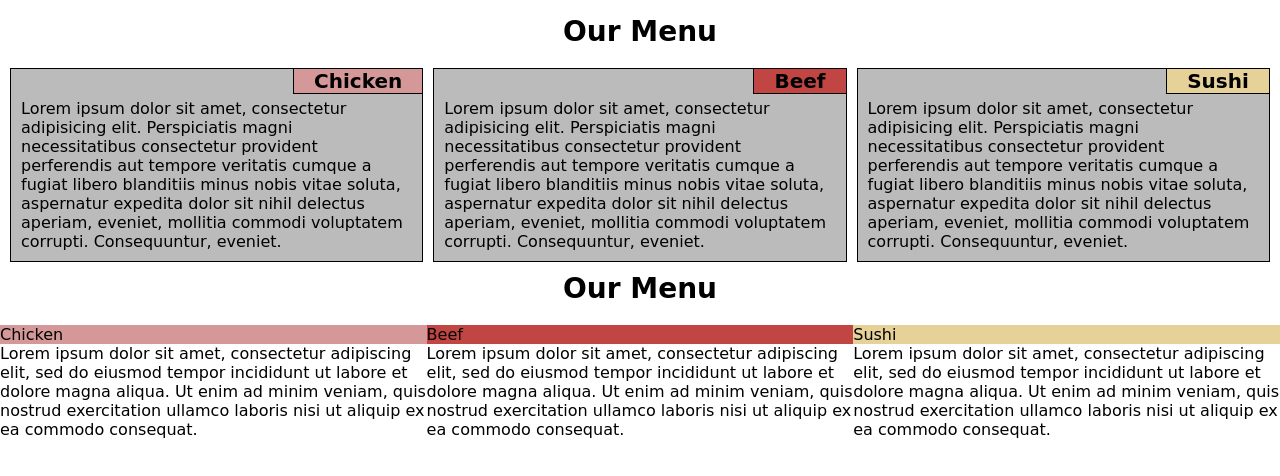
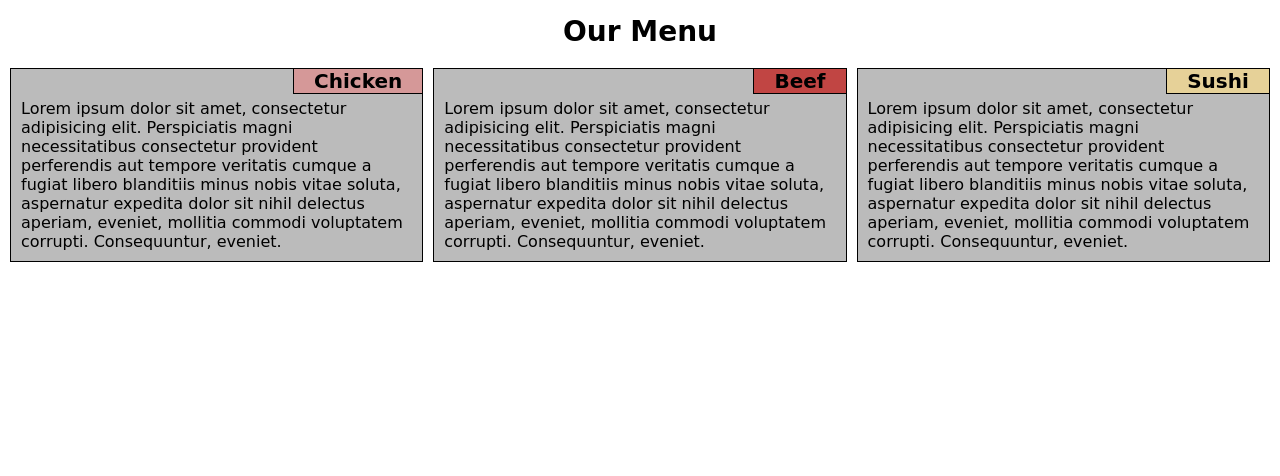
Before and after one commit to saurabh22111999/module2-solution, a plain HTML site: page index.html in a window 1280 px wide. Drawn offline with Linux system fonts and the light colour scheme.

Commit message:
Update index.html

```diff
--- a/index.html
+++ b/index.html
@@ -42,32 +42,3 @@
 		</div>
 </body>
 </html>
-  <body>
-    <h1>Our Menu</h1>
-<div class="row">
-  <div class="col-lg-4 col-md-6">
-	<div id="box">
-		<p id="chicken">Chicken</p>
-		<p>Lorem ipsum dolor sit amet, consectetur adipiscing elit, sed do eiusmod tempor incididunt ut labore et dolore magna aliqua. Ut enim ad minim veniam, quis nostrud exercitation ullamco laboris nisi ut aliquip ex ea commodo consequat.
-		</p>
-	</div>
-  </div>
-  <div class="col-lg-4 col-md-6">
-	<div id="box">
-		<p id="beef">Beef</p>
-		<p>Lorem ipsum dolor sit amet, consectetur adipiscing elit, sed do eiusmod tempor incididunt ut labore et dolore magna aliqua. Ut enim ad minim veniam, quis nostrud exercitation ullamco laboris nisi ut aliquip ex ea commodo consequat.
-		</p>
-	</div>
-  </div>
-  <div class="col-lg-4 col-md-12">
-	<div id="box">
-		<p id="sushi">Sushi</p>
-		<p>Lorem ipsum dolor sit amet, consectetur adipiscing elit, sed do eiusmod tempor incididunt ut labore et dolore magna aliqua. Ut enim ad minim veniam, quis nostrud exercitation ullamco laboris nisi ut aliquip ex ea commodo consequat.
-		</p>
-	</div>
-  </div>
-</div>
-    <footer>
-    </footer>
-  </body>
-</html>
```
